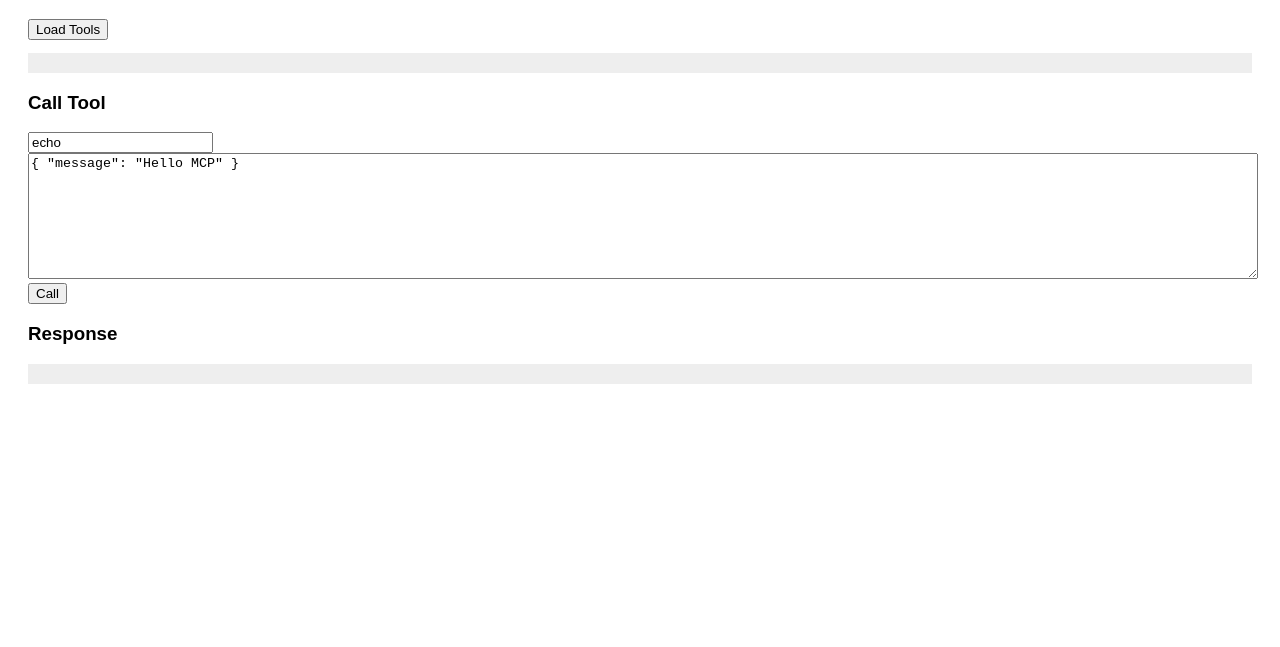
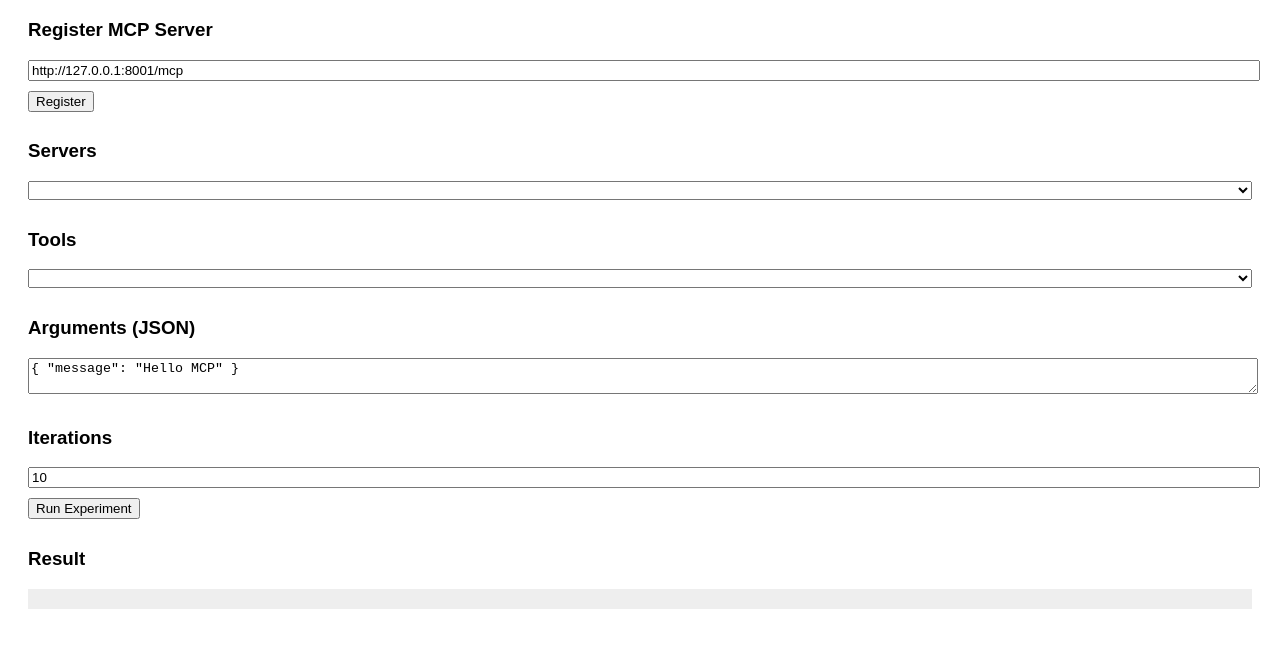
Before and after one commit to kristijanH1998/mcp-server-tester, a plain HTML site: page index.html in a window 1280 px wide. Shown: the part 89-736 px from the top of the page. Drawn offline with Linux system fonts and the light colour scheme; no server answers.

Commit message:
frontend done

```diff
--- a/index.html
+++ b/index.html
@@ -4,7 +4,8 @@
   <title>MCP Server Tester</title>
   <style>
     body { font-family: sans-serif; padding: 20px; }
-    textarea { width: 100%; height: 120px; }
+    textarea, input, select { width: 100%; margin-bottom: 10px; }
+    button { margin-bottom: 10px; }
     pre { background: #eee; padding: 10px; }
   </style>
 </head>
@@ -12,39 +13,83 @@
 
 <h1>MCP Server Tester</h1>
 
-<button onclick="loadTools()">Load Tools</button>
-<pre id="tools"></pre>
+<h3>Register MCP Server</h3>
+<input id="serverUrl" value="http://127.0.0.1:8001/mcp">
+<button onclick="registerServer()">Register</button>
 
-<h3>Call Tool</h3>
-<input id="tool" value="echo" />
+<h3>Servers</h3>
+<select id="servers" onchange="loadTools()"></select>
+
+<h3>Tools</h3>
+<select id="tools"></select>
+
+<h3>Arguments (JSON)</h3>
 <textarea id="args">{ "message": "Hello MCP" }</textarea>
-<button onclick="callTool()">Call</button>
 
-<h3>Response</h3>
-<pre id="response"></pre>
+<h3>Iterations</h3>
+<input id="iterations" type="number" value="10">
+
+<button onclick="runExperiment()">Run Experiment</button>
+
+<h3>Result</h3>
+<pre id="result"></pre>
 
 <script>
-const BASE_URL = "http://127.0.0.1:8000"; // backend URL
+const BASE = "http://127.0.0.1:8000";
+
+async function registerServer() {
+  const res = await fetch(`${BASE}/servers`, {
+    method: "POST",
+    headers: {"Content-Type": "application/json"},
+    body: JSON.stringify({ url: document.getElementById("serverUrl").value })
+  });
+  await loadServers();
+}
+
+async function loadServers() {
+  const res = await fetch(`${BASE}/servers`);
+  const servers = await res.json();
+  const sel = document.getElementById("servers");
+  sel.innerHTML = "";
+  for (const id in servers) {
+    const opt = document.createElement("option");
+    opt.value = id;
+    opt.textContent = `${id.slice(0,8)} → ${servers[id]}`;
+    sel.appendChild(opt);
+  }
+}
 
 async function loadTools() {
-  const res = await fetch(`${BASE_URL}/tools`);
-  document.getElementById("tools").textContent =
-    JSON.stringify(await res.json(), null, 2);
+  const serverId = document.getElementById("servers").value;
+  const res = await fetch(`${BASE}/servers/${serverId}/tools`);
+  const tools = await res.json();
+  const sel = document.getElementById("tools");
+  sel.innerHTML = "";
+  tools.forEach(t => {
+    const opt = document.createElement("option");
+    opt.value = t.name;
+    opt.textContent = t.name;
+    sel.appendChild(opt);
+  });
 }
 
-async function callTool() {
-  const res = await fetch(`${BASE_URL}/call`, {
+async function runExperiment() {
+  const res = await fetch(`${BASE}/experiments`, {
     method: "POST",
-    headers: { "Content-Type": "application/json" },
+    headers: {"Content-Type": "application/json"},
     body: JSON.stringify({
-      tool: document.getElementById("tool").value,
-      arguments: JSON.parse(document.getElementById("args").value)
+      server_id: document.getElementById("servers").value,
+      tool: document.getElementById("tools").value,
+      arguments: JSON.parse(document.getElementById("args").value),
+      iterations: parseInt(document.getElementById("iterations").value)
     })
   });
+  const data = await res.json();
+  document.getElementById("result").textContent =
+    JSON.stringify(data, null, 2);
+}
 
-  document.getElementById("response").textContent =
-    JSON.stringify(await res.json(), null, 2);
-}
+loadServers();
 </script>
 
 </body>
```
